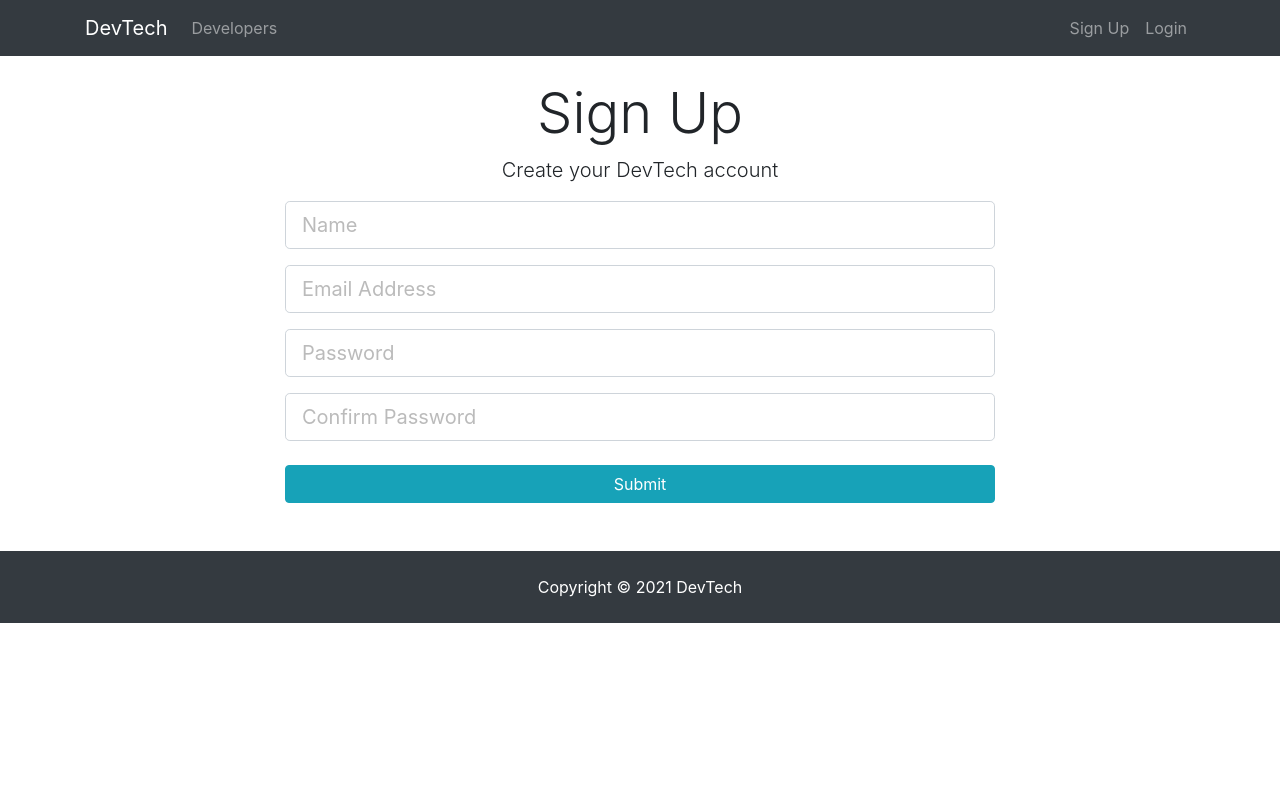
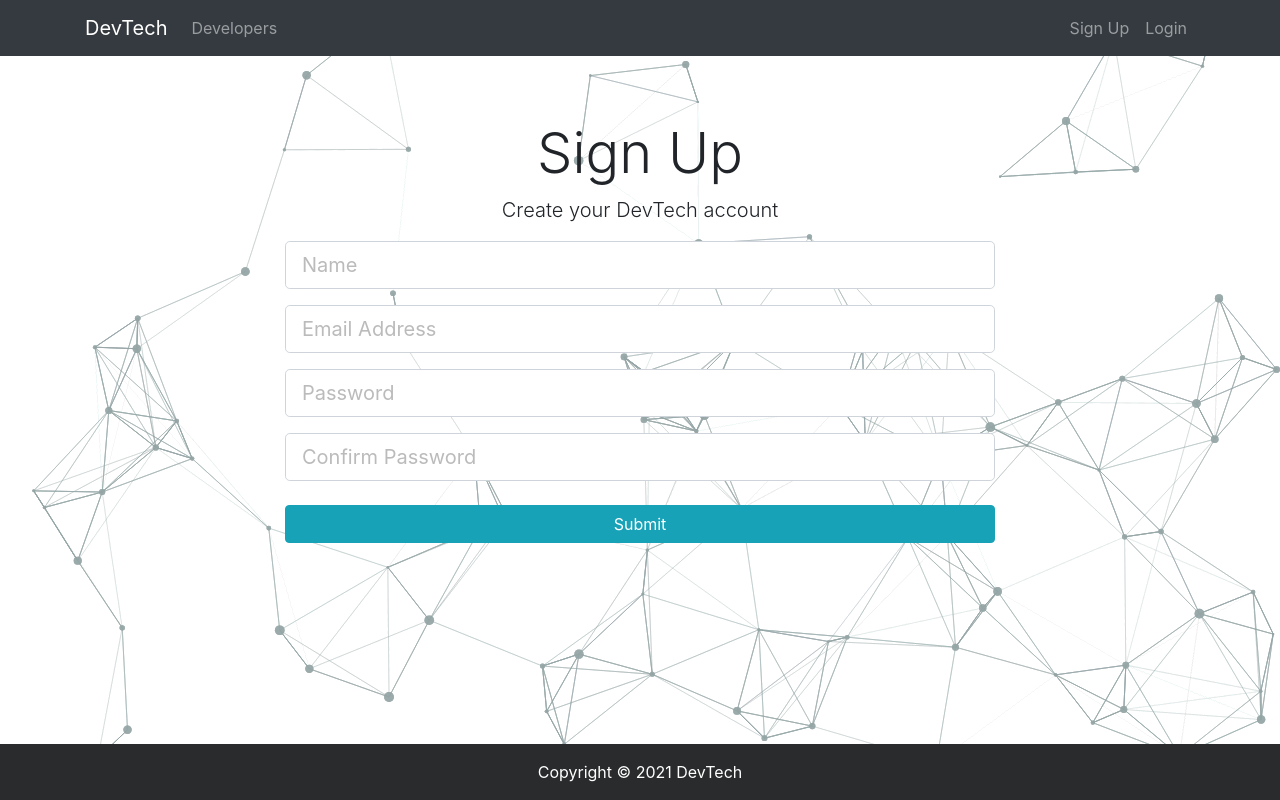
Before and after one commit to dev-shashank/DevTech, a React (Create React App) app in the folder client/: page /register in a window 1280 px wide. Built offline with nearby package versions, Linux system fonts and the light colour scheme.

Commit message:
Added particles effect in login and register page

```diff
--- a/client/package.json
+++ b/client/package.json
@@ -13,8 +13,10 @@
     "react-redux": "^7.2.2",
     "react-router-dom": "^5.2.0",
     "react-scripts": "4.0.2",
+    "react-tsparticles": "^1.18.12",
     "redux": "^4.0.5",
     "redux-thunk": "^2.3.0",
+    "tsparticles": "^1.18.12",
     "web-vitals": "^1.1.0"
   },
   "scripts": {
--- a/client/src/App.css
+++ b/client/src/App.css
@@ -10,19 +10,36 @@ img {
   height: 100vh;
   margin-top: -24px;
   margin-bottom: -50px;
+  z-index: 1 !important;
 }
 
 .landing-inner {
-  padding-top: 80px;
+  padding-top: 120px;
+}
+
+.login-inner {
+  padding-top: 120px;
+}
+
+.register-inner {
+  padding-top: 120px;
 }
 
 .dark-overlay {
-  background-color: rgba(0, 0, 0, 0.7);
+  background-color: rgba(0, 0, 0, 0.3);
   position: absolute;
   top: 0;
   left: 0;
   width: 100%;
   height: 100%;
+}
+
+.col-md-12 {
+  z-index: 2 !important;
+}
+
+.col-md-8 {
+  z-index: 2 !important;
 }
 
 .card-form {
@@ -37,3 +54,22 @@ img {
 .form-control::placeholder {
   color: #bbb !important;
 }
+
+.tsparticles-canvas-el{
+  position: absolute;
+  height: cover;
+  z-index: 1;
+}
+
+.footer {
+  margin-top: 1rem;
+  padding: 1rem;
+  background-color: #292b2c;
+  position: fixed;
+  bottom: 0;
+  left: 0;
+  width: 100%;
+  text-align: center;
+  color: #ffffff;
+  z-index: 1 !important;
+}
--- a/client/src/App.js
+++ b/client/src/App.js
@@ -11,6 +11,7 @@ import Footer from './components/layout/Footer';
 import Landing from './components/layout/Landing';
 import Register from './components/auth/Register';
 import Login from './components/auth/Login';
+import ParticlesComponent from './components/layout/ParticlesComponent';
 
 import './App.css';
 
@@ -40,6 +41,7 @@ class App extends Component {
         <Router>
           <div className="App">
             <Navbar />
+            <ParticlesComponent></ParticlesComponent>
             <Route exact path="/" component={Landing} />
             <div className="container">
               <Route exact path="/register" component={Register} />
--- a/client/src/components/auth/Login.js
+++ b/client/src/components/auth/Login.js
@@ -52,7 +52,7 @@ class Login extends Component {
         const { errors } = this.state;
 
         return (
-            <div className="login">
+            <div className="login login-inner">
                 <div className="container">
                     <div className="row">
                         <div className="col-md-8 m-auto">
--- a/client/src/components/auth/Register.js
+++ b/client/src/components/auth/Register.js
@@ -56,7 +56,7 @@ class Register extends Component {
         const { errors } = this.state;
 
         return (
-            <div className="register">
+            <div className="register register-inner">
                 <div className="container">
                     <div className="row">
                         <div className="col-md-8 m-auto">
--- a/client/src/components/layout/Footer.js
+++ b/client/src/components/layout/Footer.js
@@ -2,7 +2,7 @@ import React from 'react'
 
 export default function Footer() {
     return (
-        <footer className="bg-dark text-white mt-5 p-4 text-center">
+        <footer className="footer">
             Copyright &copy; {new Date().getFullYear()} DevTech
         </footer>
     )
--- a/client/src/components/layout/Navbar.js
+++ b/client/src/components/layout/Navbar.js
@@ -33,7 +33,7 @@ class Navbar extends Component {
 
 
     return (
-      <nav className="navbar navbar-expand-sm navbar-dark bg-dark mb-4">
+      <nav className="navbar navbar-expand-sm navbar-dark bg-dark mb-4 fixed-top">
         <div className="container">
           <Link className="navbar-brand" to="/">DevTech</Link>
           <button className="navbar-toggler" type="button" data-toggle="collapse" data-target="#mobile-nav">
--- /dev/null
+++ b/client/src/components/layout/ParticlesComponent.js
@@ -0,0 +1,87 @@
+import Particles from "react-tsparticles";
+import React, { Component } from 'react'
+
+class ParticlesComponent extends Component {
+    render() {
+        return (
+            <Particles
+                id="tsparticles"
+                options={{
+                    fpsLimit: 60,
+                    interactivity: {
+                        detectsOn: "canvas",
+                        events: {
+                            onClick: {
+                                enable: true,
+                                mode: "push",
+                            },
+                            onHover: {
+                                enable: true,
+                                mode: "repulse",
+                            },
+                            resize: true,
+                        },
+                        modes: {
+                            bubble: {
+                                distance: 400,
+                                duration: 2,
+                                opacity: 0.8,
+                                size: 40,
+                            },
+                            push: {
+                                quantity: 4,
+                            },
+                            repulse: {
+                                distance: 50,
+                                duration: 0.4,
+                            },
+                        },
+                    },
+                    particles: {
+                        color: {
+                            value: "#95A5A6",
+                        },
+                        links: {
+                            color: "#95A5A6",
+                            distance: 150,
+                            enable: true,
+                            opacity: 0.5,
+                            width: 1,
+                        },
+                        collisions: {
+                            enable: true,
+                        },
+                        move: {
+                            direction: "none",
+                            enable: true,
+                            outMode: "bounce",
+                            random: false,
+                            speed: 6,
+                            straight: false,
+                        },
+                        number: {
+                            density: {
+                                enable: true,
+                                value_area: 800,
+                            },
+                            value: 80,
+                        },
+                        opacity: {
+                            value: 0.5,
+                        },
+                        shape: {
+                            type: "circle",
+                        },
+                        size: {
+                            random: true,
+                            value: 5,
+                        },
+                    },
+                    detectRetina: true,
+                }}
+            />
+        );
+    }
+}
+
+export default ParticlesComponent;
```
